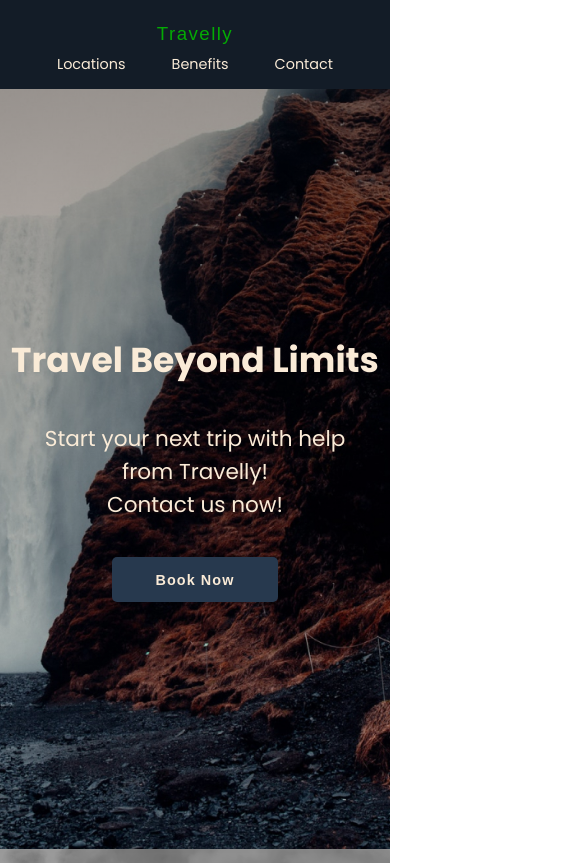
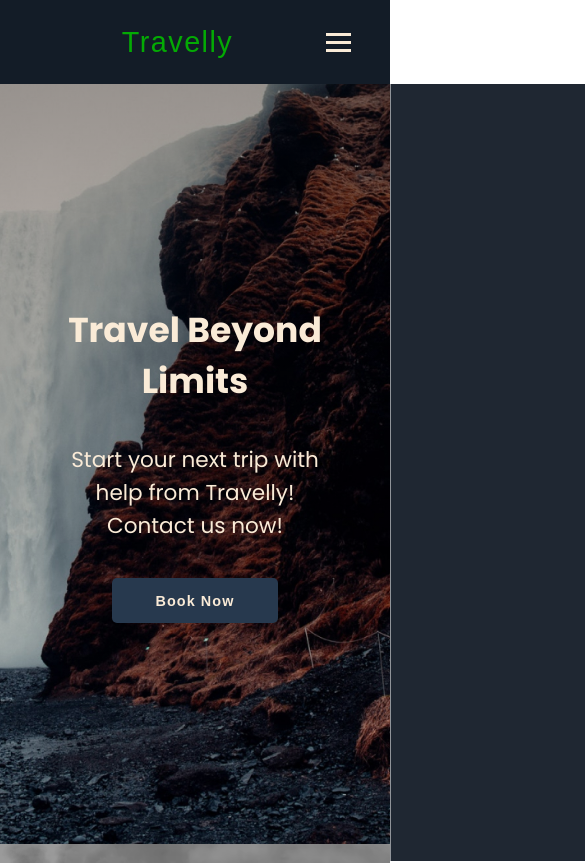
Before and after one commit to MichaelKnopf89/Travelly, a plain HTML site: page index.html in a window 390 px wide. Shown: the top 863 px of the page, 585 px wide, since content can reach past the window. Drawn offline with Linux system fonts and the light colour scheme; a web font is replaced by a local one.

Commit message:
add burger menu to mobile view

```diff
--- /dev/null
+++ b/app.js
@@ -0,0 +1,24 @@
+const navSlide = () => {
+    const burger = document.querySelector('.burger');
+    const nav = document.querySelector('.nav-links');
+    const navLinks = document.querySelectorAll('.nav-links li');
+
+    burger.addEventListener('click', ()=>{
+        nav.classList.toggle('nav-active');
+
+        navLinks.forEach((link, index)=>{
+            if(link.style.animation){
+                link.style.animation = ''
+            } else {
+                link.style.animation = `navLinkFade 0.5s ease forwards ${index / 7 + .75}s`;
+            }
+        });
+
+        burger.classList.toggle('toggle');
+
+    });
+
+
+}
+
+navSlide();
--- a/index.html
+++ b/index.html
@@ -19,17 +19,24 @@
     <header class="main-head">
         <nav>
             <h1 id="logo">Travelly</h1>
-            <ul>
+            <ul class="nav-links">
                 <li><a href="#locations">Locations</a></li>
                 <li><a href="#benefits">Benefits</a></li>
                 <li><a href="#contact">Contact</a></li>
             </ul>
+            <div class="burger">
+                <div class="line1"></div>
+                <div class="line2"></div>
+                <div class="line3"></div>
+            </div>
         </nav>
     </header>
     <section class="hero">
-        <h2>Travel Beyond Limits</h2>
-        <h3>Start your next trip with help from Travelly! <br> Contact us now!</h3>
-        <button>Book Now</button>
+        <div class="hero-text">
+            <h2>Travel Beyond Limits</h2>
+            <h3>Start your next trip with help from Travelly! <br> Contact us now!</h3>
+            <button>Book Now</button>
+        </div>
     </section>
     <section id="locations">
         <header class="locations-head">
@@ -99,5 +106,6 @@
             </ul>
         </div>
     </footer>
+    <script src="./app.js"></script>
 </body>
 </html>
--- a/styles.css
+++ b/styles.css
@@ -95,6 +95,30 @@ nav ul{
     justify-content: center;
     align-items: center;
     text-align: center;
+}
+.burger{
+    display: none;
+}
+.burger div{
+    width: 25px;
+    height: 3px;
+    background-color: antiquewhite;
+    margin: 5px;
+    transition: all 0.3s ease;
+}
+@keyframes navLinkFade{
+    from{
+        opacity: 0;
+        transform: translateX(50%);
+    }
+    to{
+        opacity: 1;
+        transform: translateX(0%);
+    }
+}
+.hero-text{
+    width: 90%;
+    margin: auto;
 }
 .hero h3{
     padding: 5rem;
@@ -287,10 +311,36 @@ footer h5{
     html{
         font-size: 45%;
     }
+    body{
+        overflow-x: hidden;
+    }
     nav{
         text-align: center;
+        flex-wrap: nowrap;
+    }
+    .nav-links{
+        position: absolute;
+        right: 0px;
+        height: 92vh;
+        top: 10vh;
+        background-color: rgba(19, 28, 39, .95);
+        display: flex;
+        flex-direction: column;
+        align-items: center;
+        width: 75%;
+        transform: translateX(100%);
+        transition: transform 0.5s ease-in;
+    }
+    .nav-links li{
+        font-size: 2.5rem;
+        opacity: 0;
+    }
+    .burger{
+        display: block;
+        cursor: pointer;
     }
     #logo{
+        font-size: 4rem;
         padding: 1.2rem;
     }
     .cloud{
@@ -323,3 +373,16 @@ footer h5{
         padding-bottom: 2rem;
     }
 }
+
+.nav-active{
+    transform: translateX(0%);
+}
+.toggle .line1{
+    transform: rotate(-45deg) translate(-5px,6px);
+}
+.toggle .line2{
+    opacity: 0;
+}
+.toggle .line3{
+    transform: rotate(45deg) translate(-5px,-6px);
+}
```
